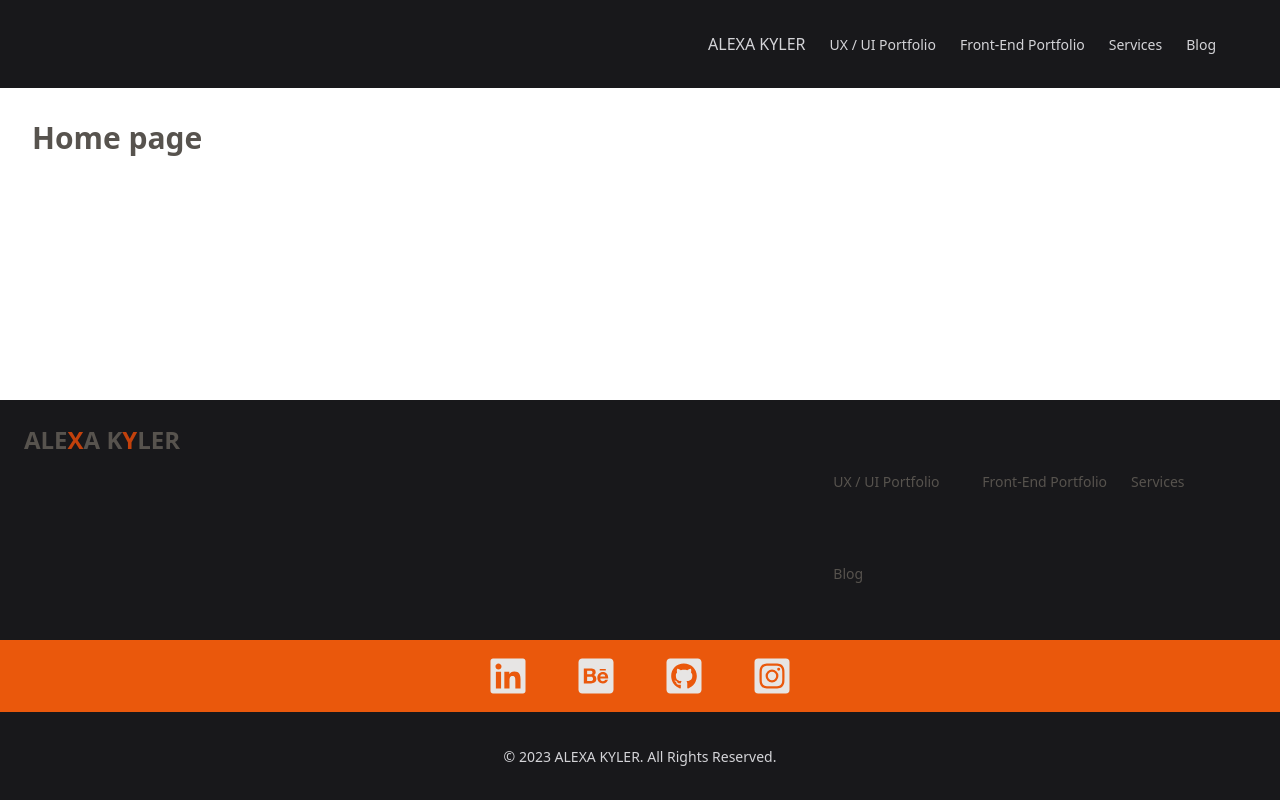
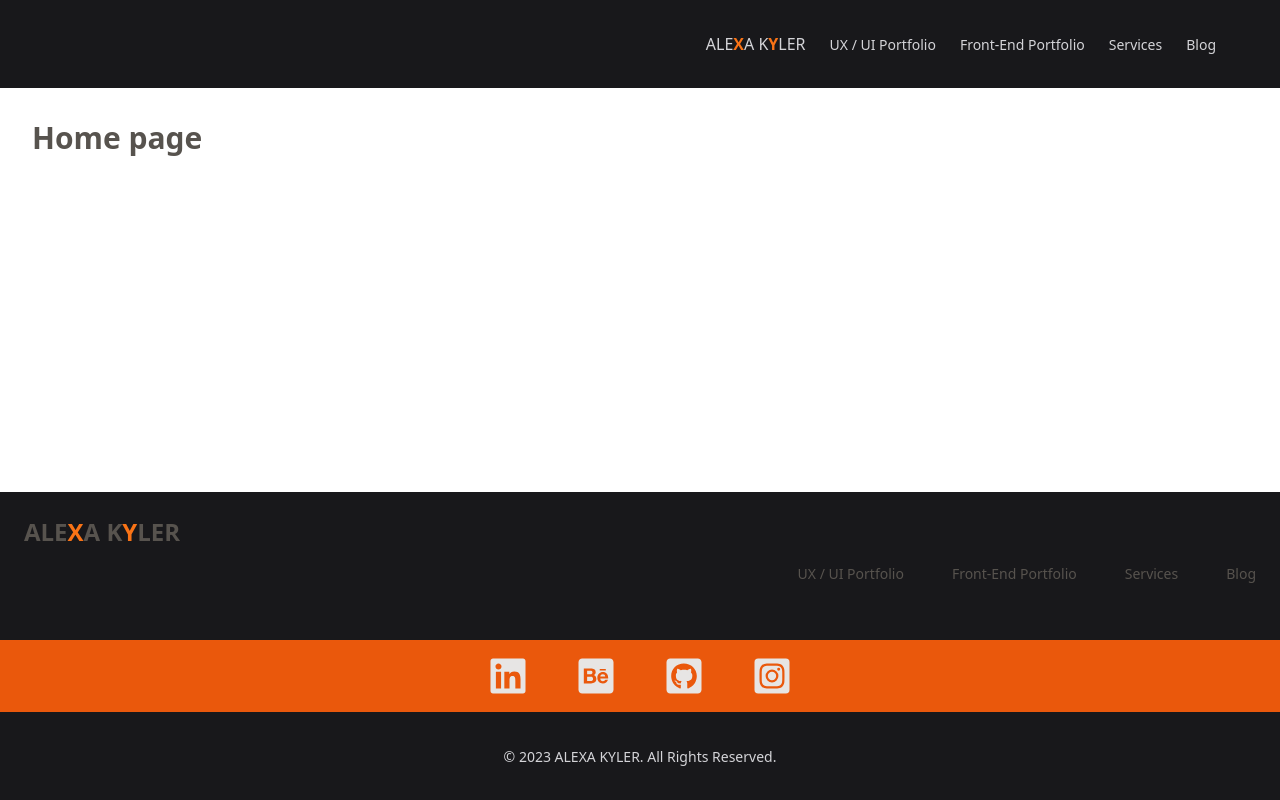
Before and after one commit to snowleopardAlexa/alexa-kyler-official, a Next.js app: page / in a window 1280 px wide. Built offline with nearby package versions, Linux system fonts and the light colour scheme.

Commit message:
fix footer list

```diff
--- a/components/layout/index.jsx
+++ b/components/layout/index.jsx
@@ -13,7 +13,7 @@ const Layout = ({ children }) => {
                  href="/"
                  className="text-md text-zinc-300"
               >
-              ALEXA KYLER
+              ALE<span class="text-md text-orange-500 font-bold">X</span>A K<span class="text-md text-orange-500 font-bold">Y</span>LER
               </Link>
             </li>
             <li>
@@ -64,10 +64,10 @@ const Layout = ({ children }) => {
         <div class="md:flex md:justify-between">
           <div class="mb-6 md:mb-0">
               <a href="" class="flex items-center">
-                  <span class="self-center text-2xl font-semibold whitespace-nowrap dark:text-white">ALE<span class="text-2xl text-orange-700">X</span>A K<span class="text-2xl text-orange-700">Y</span>LER</span>
+                  <span class="self-center text-2xl font-semibold whitespace-nowrap dark:text-white">ALE<span class="text-2xl text-orange-500 font-bold">X</span>A K<span class="text-2xl text-orange-500 font-bold">Y</span>LER</span>
               </a>
           </div>
-          <div class="grid grid-cols-2 gap-8 sm:gap-6 sm:grid-cols-3">
+          <div class="flex justify-center gap-12">
               <div>
                   <h2 class="mt-12 text-sm dark:text-white">UX / UI Portfolio</h2>
               </div>
@@ -85,13 +85,13 @@ const Layout = ({ children }) => {
 </div>
 
 <div class="w-screen bg-orange-600 flex space-x-12 sm:justify-center sm:mt-8 sm:mb-8">
-              <a href="#" class="text-stone-200 mt-4 mb-4">
+              <a href="#" class="text-stone-200 mt-4 mb-4 dark:hover:text-white">
                  <FaLinkedin size={40} />
               </a>
               <a href="#" class="text-stone-200 mt-4 mb-4 dark:hover:text-white">
                  <FaBehanceSquare size={40} />
               </a>
-              <a href="#" class="text-stone-200 mt-4 mb-4">
+              <a href="#" class="text-stone-200 mt-4 mb-4 dark:hover:text-white">
                  <FaGithubSquare size={40} />
               </a>
               <a href="#" class="text-stone-200 mt-4 mb-4 dark:hover:text-white">
```
